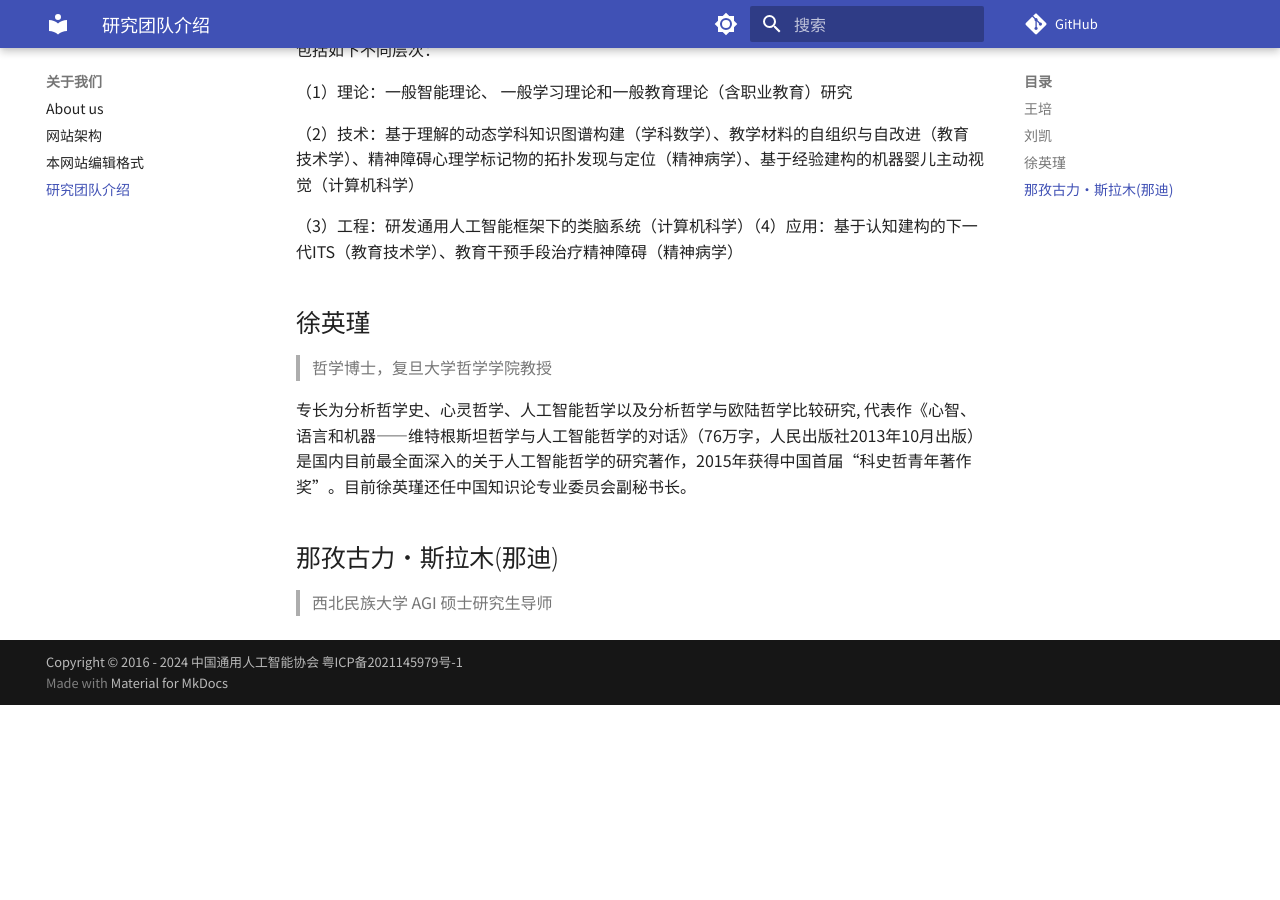
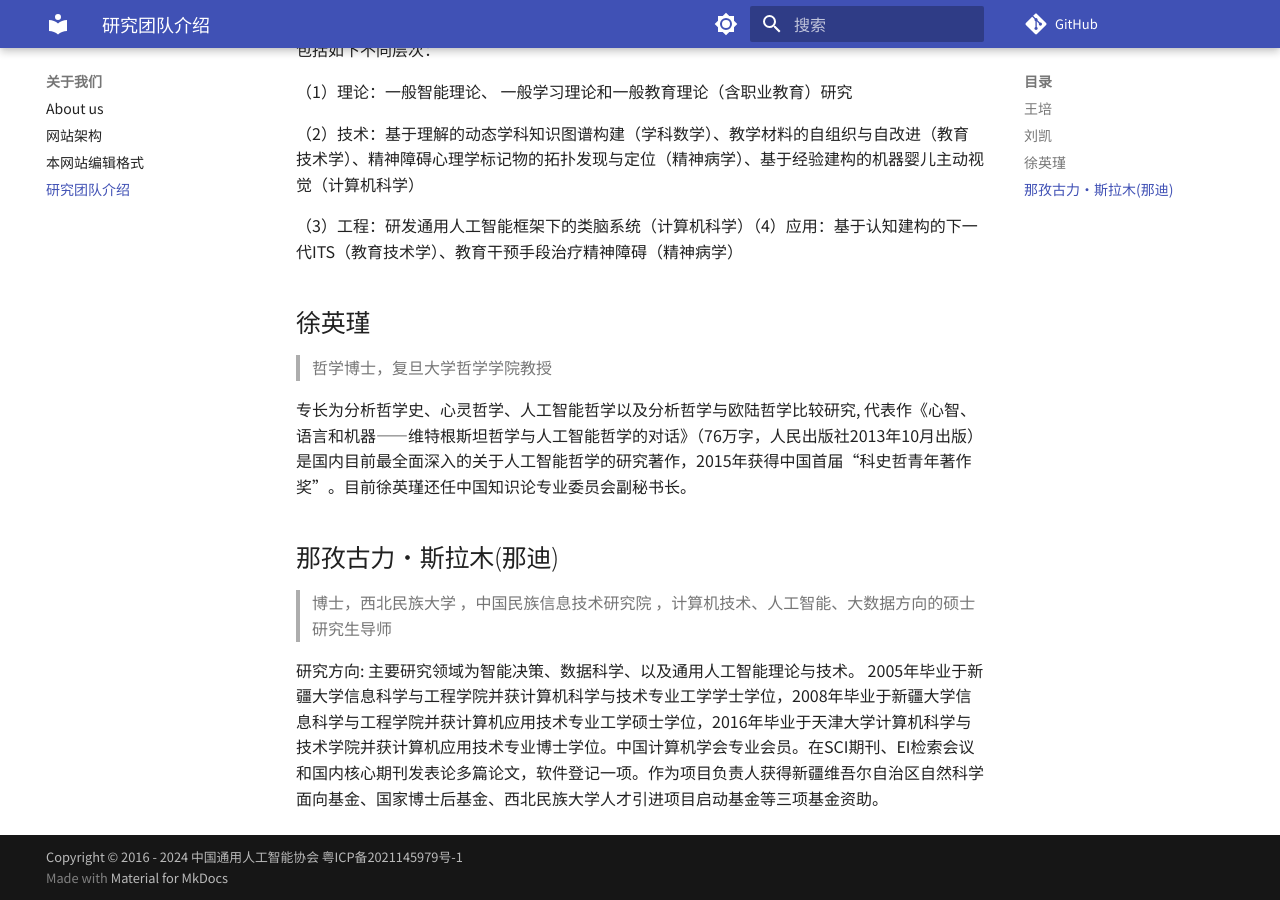
Before and after one commit to Hailaylin/agi-society-cn, an MkDocs documentation site: the page built from docs/about/team.md, in a window 1280 px wide and 900 px high, scrolled down 761 px. Built offline with MkDocs 1.6.1 and Material for MkDocs 9.7.7, drawn with Linux system fonts in a browser that asks for light colours; comment, search, counter and statistics services are not loaded; before the commit the page ends 1466 px from its top, so only the background shows below that.

Commit message:
nady infomation

```diff
--- a/docs/about/team.md
+++ b/docs/about/team.md
@@ -34,4 +34,7 @@ http://agi-conf.org/
 
 ## 那孜古力·斯拉木(那迪)
 
-> 西北民族大学 AGI 硕士研究生导师
+> 博士，西北民族大学 ，中国民族信息技术研究院 ，计算机技术、人工智能、大数据方向的硕士研究生导师
+
+研究方向: 主要研究领域为智能决策、数据科学、以及通用人工智能理论与技术。
+2005年毕业于新疆大学信息科学与工程学院并获计算机科学与技术专业工学学士学位，2008年毕业于新疆大学信息科学与工程学院并获计算机应用技术专业工学硕士学位，2016年毕业于天津大学计算机科学与技术学院并获计算机应用技术专业博士学位。中国计算机学会专业会员。在SCI期刊、EI检索会议和国内核心期刊发表论多篇论文，软件登记一项。作为项目负责人获得新疆维吾尔自治区自然科学面向基金、国家博士后基金、西北民族大学人才引进项目启动基金等三项基金资助。
```
